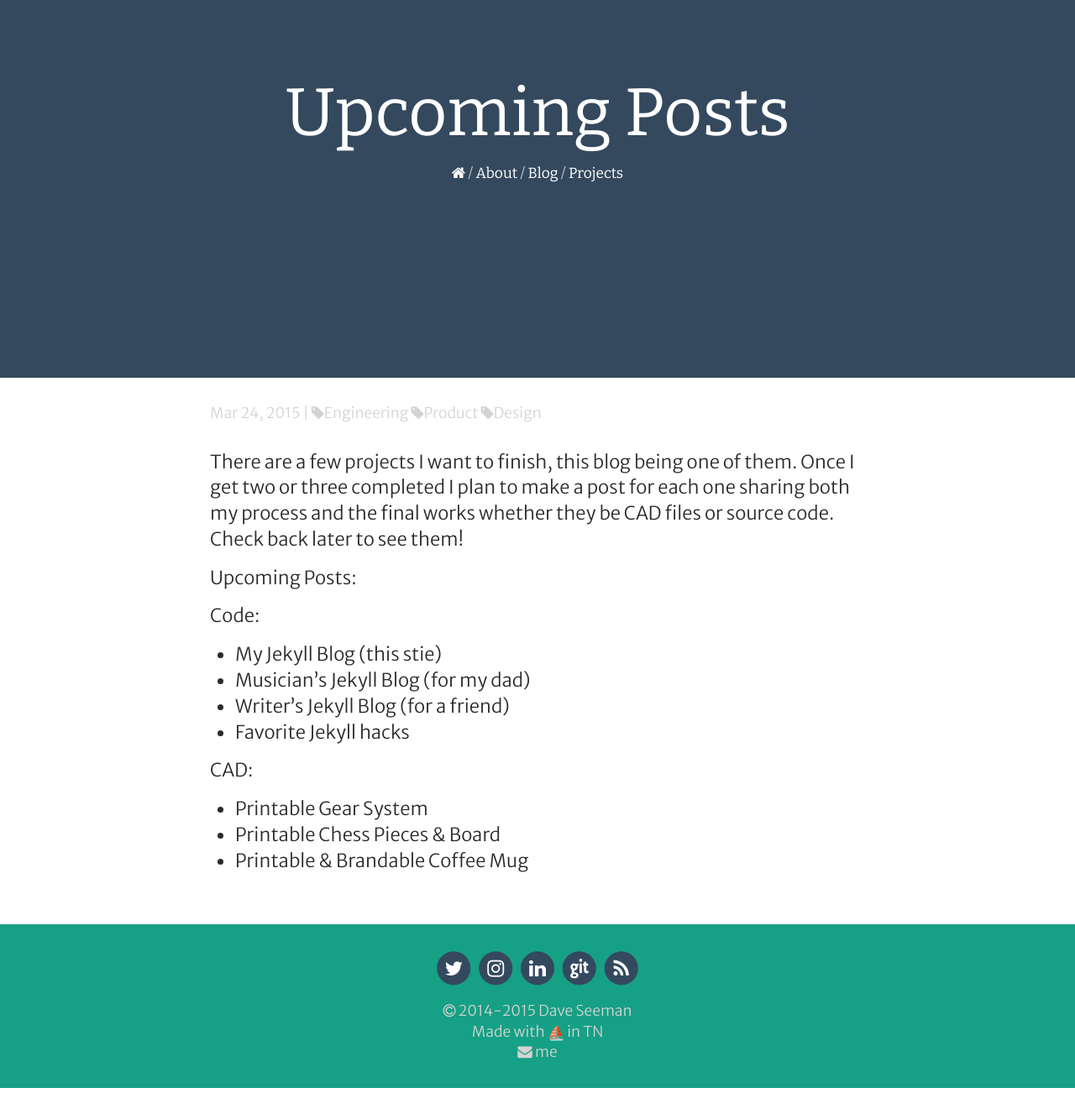
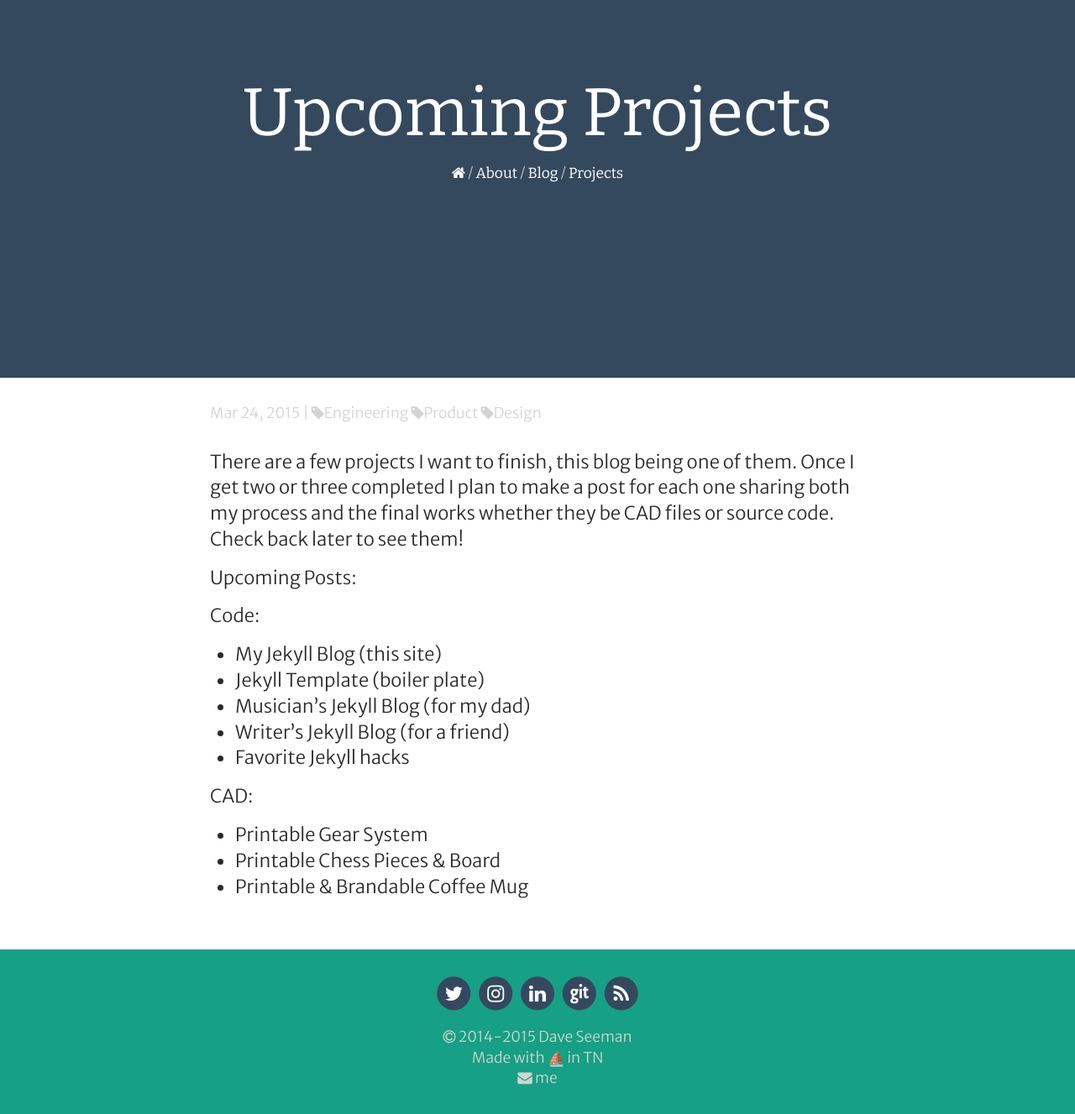
Before and after one commit to Shipwright/daveas.github.io, a Jekyll site: the page built from _projects/upcoming-projects.markdown, in a window 1280 px wide. Shown: the whole page at 84% size. Built offline with Jekyll 4.4.1, drawn with Linux system fonts in a browser that asks for light colours; nearby versions of some CDN libraries; emoji names are drawn with the system emoji font; some web fonts are replaced; a script that is not in the unit is left out; before the commit the page ends 1296 px from its top, so only the background shows below that.

Commit message:
Update and rename _posts/2015-03-24-upcoming-posts.markdown to _projects/upcoming-projects.markdown

```diff
--- a/_posts/2015-03-24-upcoming-posts.markdown
+++ b/_projects/upcoming-projects.markdown
@@ -1,9 +1,9 @@
 ---
 layout: post
-title: "Upcoming Posts"
+title: "Upcoming Projects"
 date: "2015-03-24"
 stl: SCR-Lift
-category: work
+category:
 tags:
   - Engineering
   - Product
@@ -18,7 +18,8 @@ Upcoming Posts:
 
 Code:
 
-- My Jekyll Blog (this stie)
+- My Jekyll Blog (this site)
+- Jekyll Template (boiler plate)
 - Musician’s Jekyll Blog (for my dad)
 - Writer's Jekyll Blog (for a friend)
 - Favorite Jekyll hacks
```
